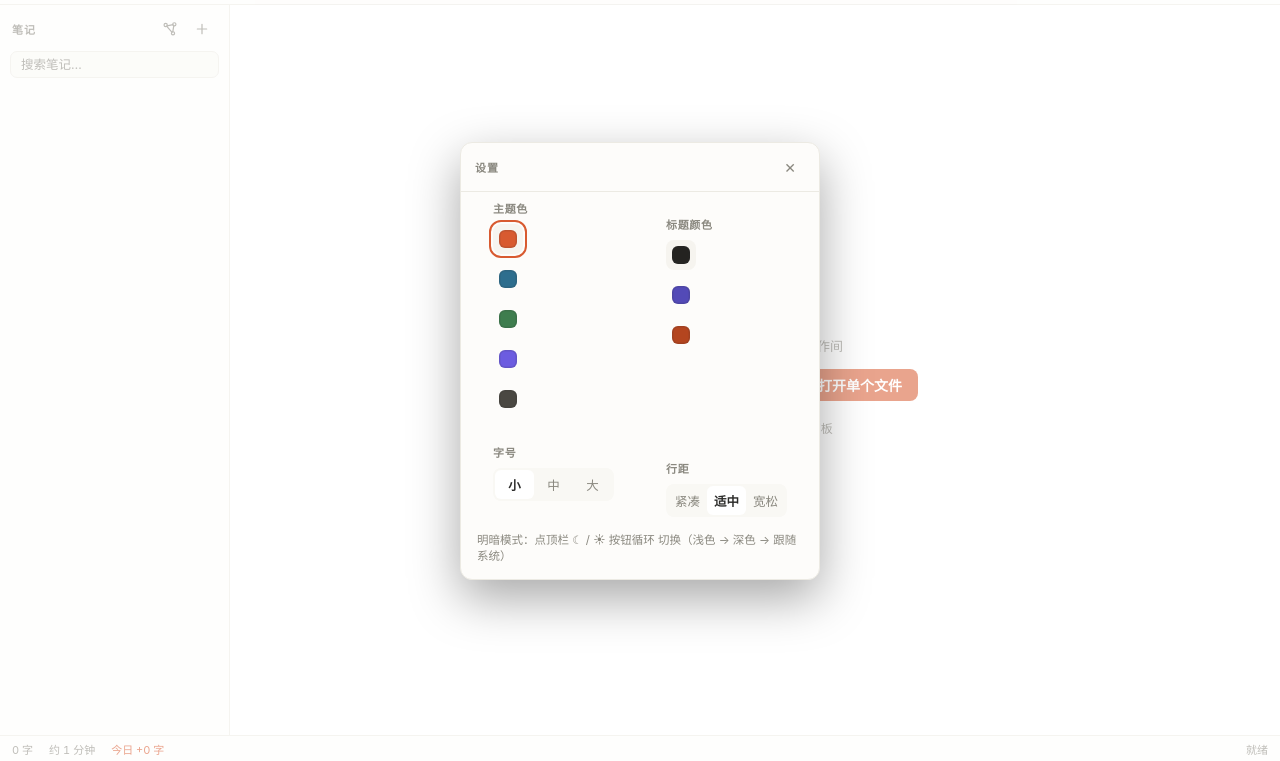
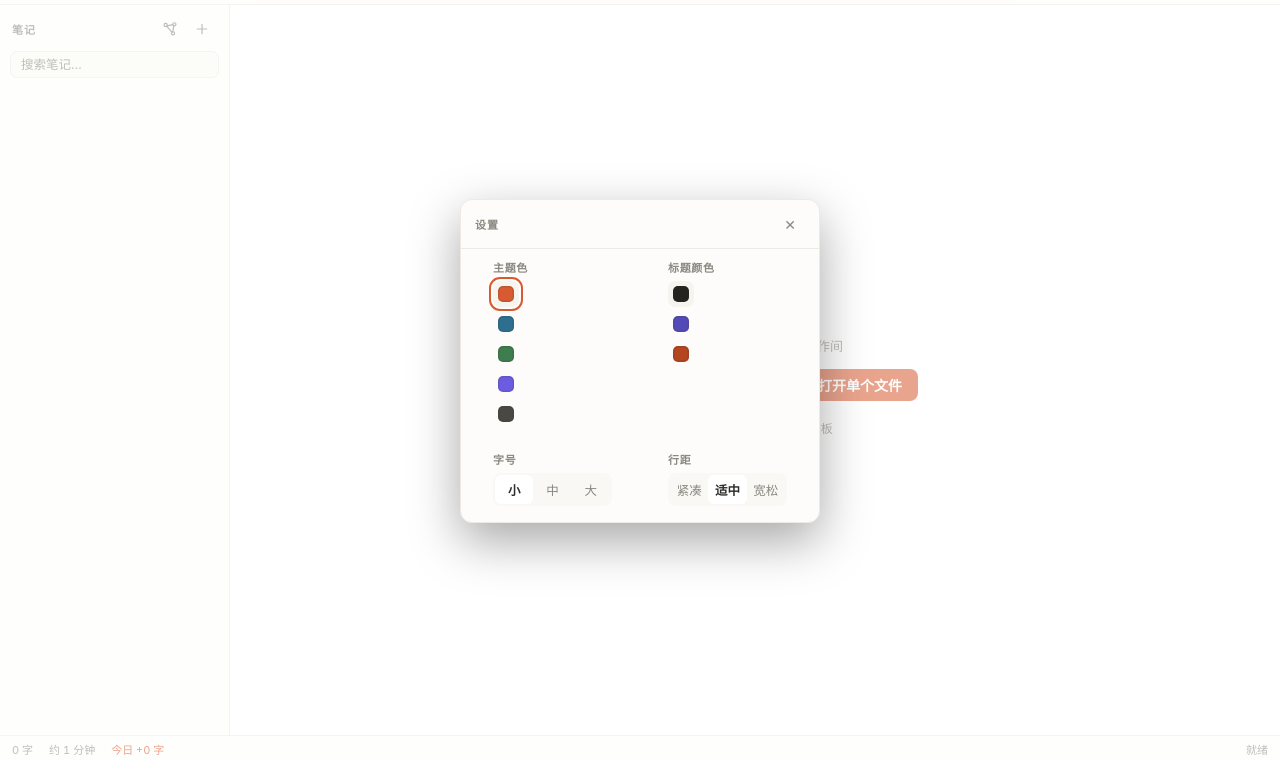
Before and after one commit to afustellar/pageberth, a website built with Vite: page index.html in a window 1280 px wide. Both pictures are taken after a click on the button "设置". Shown: the part 39-800 px from the top of the page. Built offline with nearby package versions, Linux system fonts and the light colour scheme.

Commit message:
fix(ui): remove theme-mode hint text; tighten settings modal rhythm per refactoring-ui

```diff
--- a/src/main.ts
+++ b/src/main.ts
@@ -948,7 +948,6 @@ function openSettings() {
           ${seg('line', state.lineIdx, ['紧凑', '适中', '宽松'])}
         </div>
       </div>
-      <div class="set-hint">明暗模式：点顶栏 ☾ / ☀ 按钮循环 切换（浅色 → 深色 → 跟随系统）</div>
     </div>`
   wrap.addEventListener('mousedown', e => { if (e.target === wrap) closeSettings() })
   $('#palette-root').appendChild(wrap)
--- a/src/styles.css
+++ b/src/styles.css
@@ -923,7 +923,7 @@ button:focus-visible, input:focus-visible {
 
 /* ---------- Compact settings: two-column groups + swatch-only pickers ---------- */
 
-.set-cols { display: flex; gap: 20px; padding: 4px 16px 0; }
+.set-cols { display: flex; gap: 24px; padding: 6px 16px 0; }
 .set-cols .set-group { flex: 1; min-width: 0; }
 .set-cols + .set-cols { margin-top: 16px; }
 
@@ -931,24 +931,26 @@ button:focus-visible, input:focus-visible {
   display: inline-flex;
   align-items: center;
   justify-content: center;
-  width: 30px;
-  height: 30px;
-  border-radius: 8px;
-  margin: 0 6px 6px 0;
+  width: 26px;
+  height: 26px;
+  border-radius: 7px;
+  margin: 0 4px 0 0;
 }
 
 .sw-pick .sw {
-  width: 18px;
-  height: 18px;
-  border-radius: 6px;
+  width: 16px;
+  height: 16px;
+  border-radius: 5px;
   box-shadow: inset 0 0 0 1.5px color-mix(in srgb, var(--ink-fg) 14%, transparent);
 }
 .sw-pick:hover { background: var(--ink-active); }
 .sw-pick.on { background: var(--ink-active); }
 .sw-pick.cur { outline: 2px solid var(--ink-accent); outline-offset: 2px; }
 
-.set-hint {
-  padding: 14px 16px 0;
-  font-size: 11.5px;
-  color: var(--ink-muted);
-}
+
+
+/* denser settings modal (Refactoring-UI: related controls share a group, tighter rhythm) */
+.settings-modal .set-group + .set-group { margin-top: 0; }
+.set-cols + .set-cols { margin-top: 14px; }
+.set-cols .set-label { margin-bottom: 6px; }
+.settings-modal { padding-bottom: 16px; }
```
